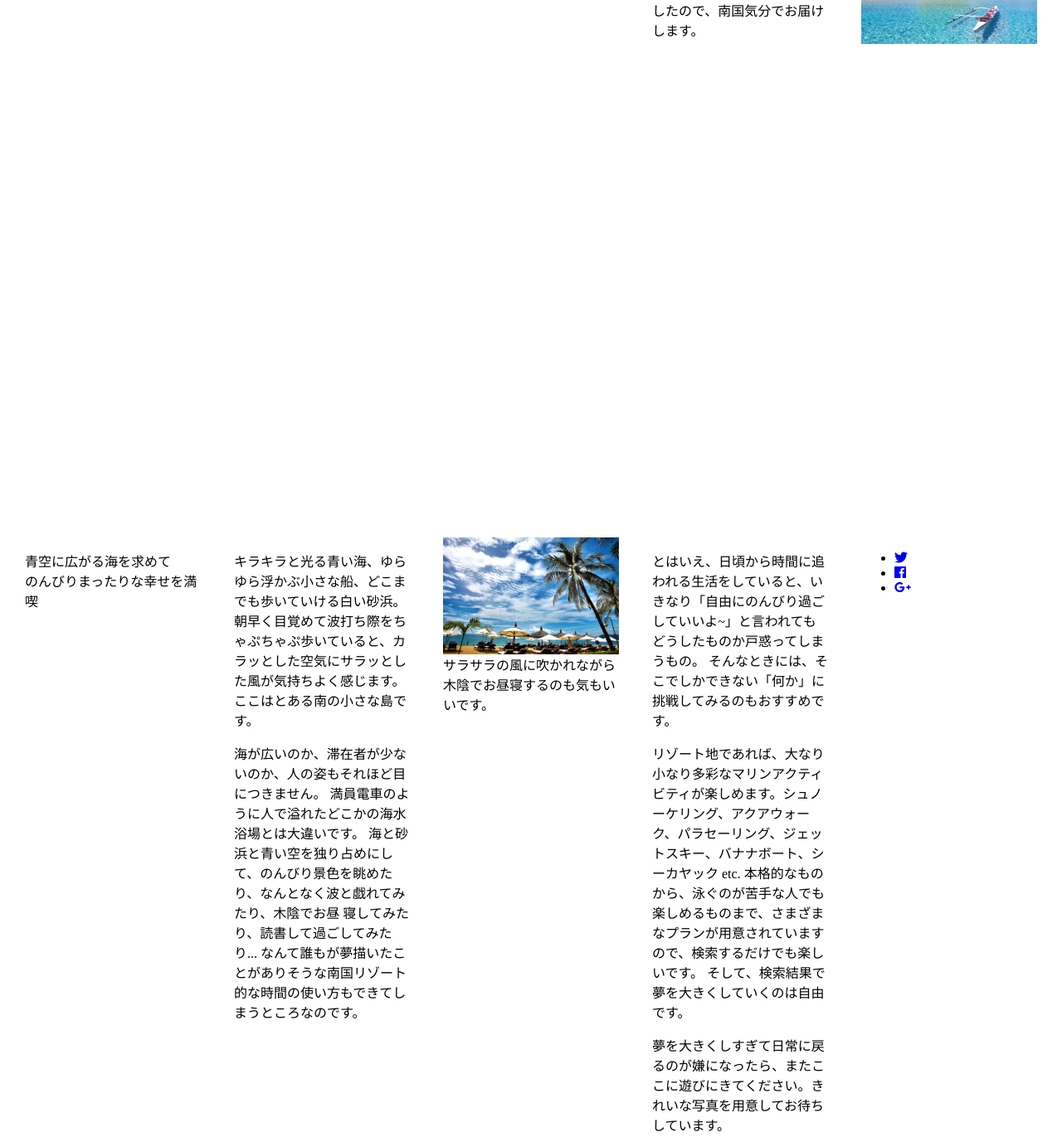
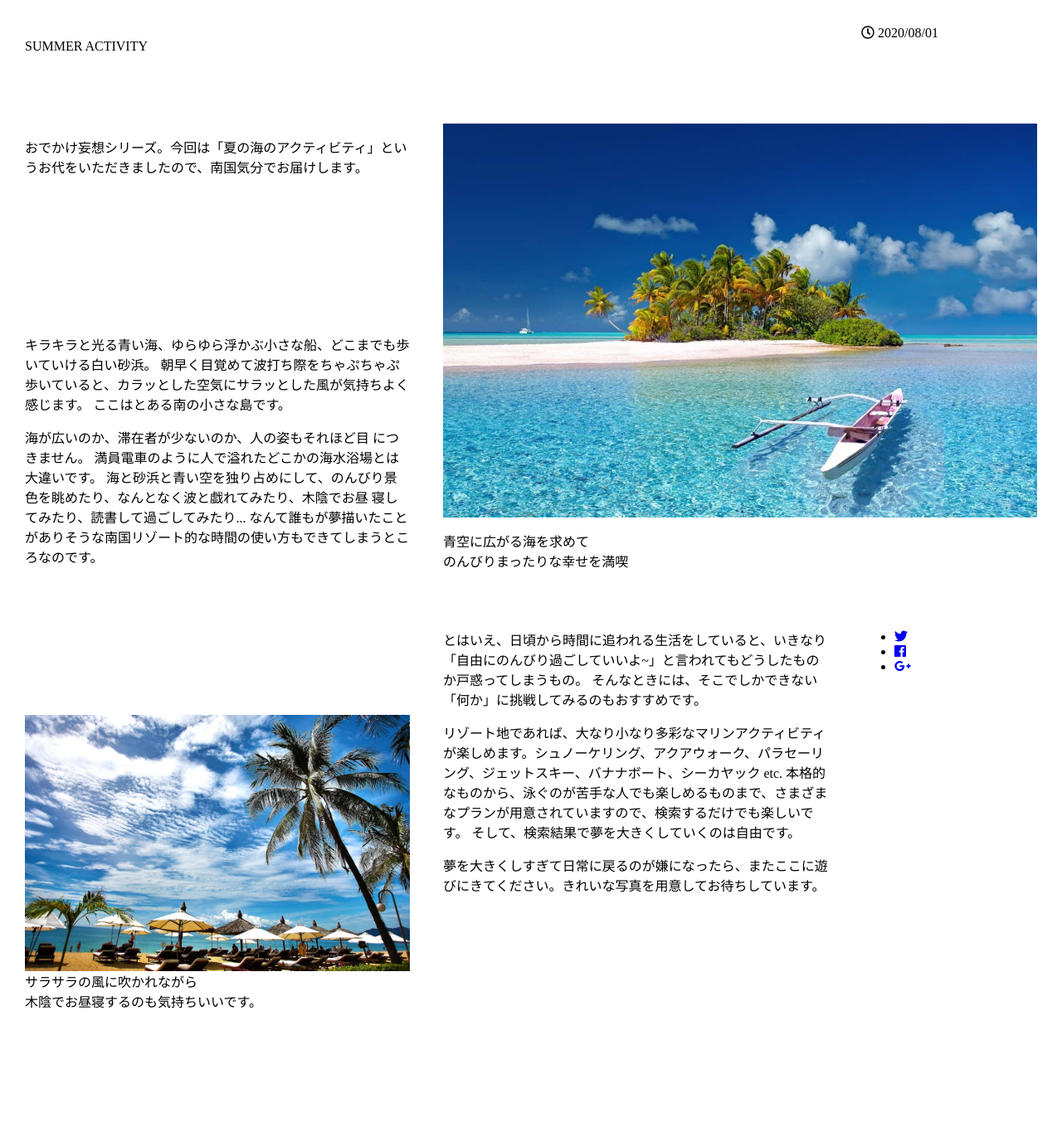
Before and after one commit to howdy39/study-css-grid-layout, a website: page chapter1/index.html in a window 1280 px wide. Shown: the part 88-1459 px from the top of the page at 83% size. After the commit the page ends 1425 px from the top, so only its background shows below. Drawn offline with Linux system fonts and the light colour scheme.

Commit message:
グリッドで配置

```diff
--- a/chapter1/index.html
+++ b/chapter1/index.html
@@ -5,7 +5,9 @@
   <title>サンプル</title>
   <meta name="viewport" content="width=device-width">
 
-  <script defer src="https://use.fontawesome.com/releases/v5.0.10/js/all.js" integrity="sha384-slN8GvtUJGnv6ca26v8EzVaR9DC58QEwsIk9q1QXdCU8Yu8ck/tL/5szYlBbqmS+" crossorigin="anonymous"></script>
+  <script defer src="https://use.fontawesome.com/releases/v5.0.10/js/all.js"
+          integrity="sha384-slN8GvtUJGnv6ca26v8EzVaR9DC58QEwsIk9q1QXdCU8Yu8ck/tL/5szYlBbqmS+"
+          crossorigin="anonymous"></script>
 
   <link rel="stylesheet" href="style.css">
 </head>
@@ -48,11 +50,11 @@
     </p>
   </div>
 
-  <figure class="post-flg02">
+  <figure class="post-fig02">
     <img src="img/tree.jpg" alt="">
     <figcaption>
       サラサラの風に吹かれながら<br>
-      木陰でお昼寝するのも気もいいです。
+      木陰でお昼寝するのも気持ちいいです。
     </figcaption>
   </figure>
 
--- a/chapter1/style.css
+++ b/chapter1/style.css
@@ -20,3 +20,64 @@ figure {
   height: auto;
   vertical-align: bottom;
 }
+
+
+/*タイトル*/
+.post-title {
+  grid-column: 1 /5;
+  grid-row: 1 / 3;
+}
+
+/*サブタイトル*/
+.post-sub {
+  grid-column: 1 /-1;
+  grid-row: 2;
+}
+
+/*日付*/
+.post-date {
+  grid-column: 5;
+  grid-row:2
+}
+
+/*リード文*/
+.post-lead {
+  grid-column: 1 / 3;
+  grid-row: 3 / 5;
+}
+
+/*文章01*/
+.post-text01 {
+  grid-column: 1 / 3;
+  grid-row: 5 / 9;
+}
+
+/*画像01*/
+.post-fig01 {
+  grid-column: 3 / 6;
+  grid-row: 3 / 7;
+}
+
+/*キャッチコピー*/
+.post-catch {
+  grid-column: 3 / 6;
+  grid-row: 7;
+}
+
+/*文章02*/
+.post-text02 {
+  grid-column: 3 / 5;
+  grid-row: 8 / 13;
+}
+
+/*画像02*/
+.post-fig02 {
+  grid-column: 1 / 3;
+  grid-row: 9 / 13;
+}
+
+/*SNSメニュー*/
+.post-sns {
+  grid-column: 5;
+  grid-row: 8 / 13;
+}
```
